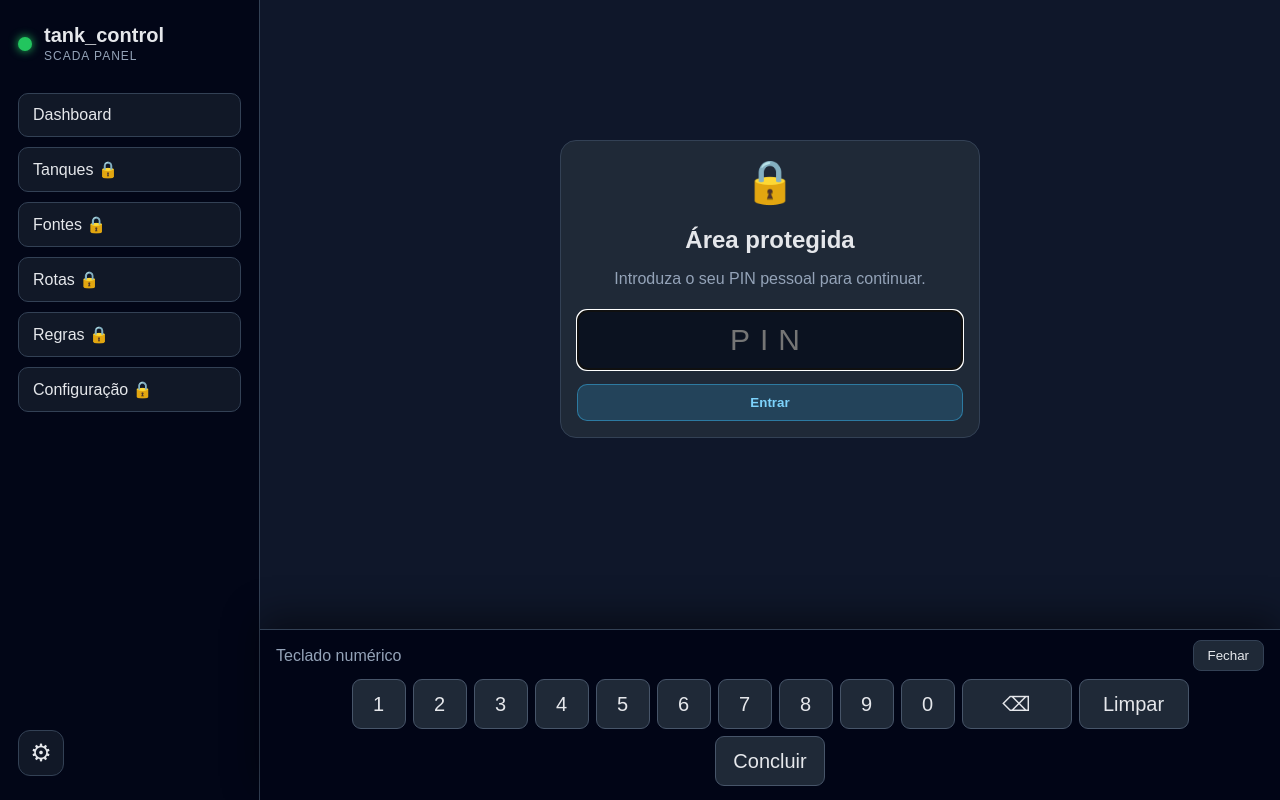
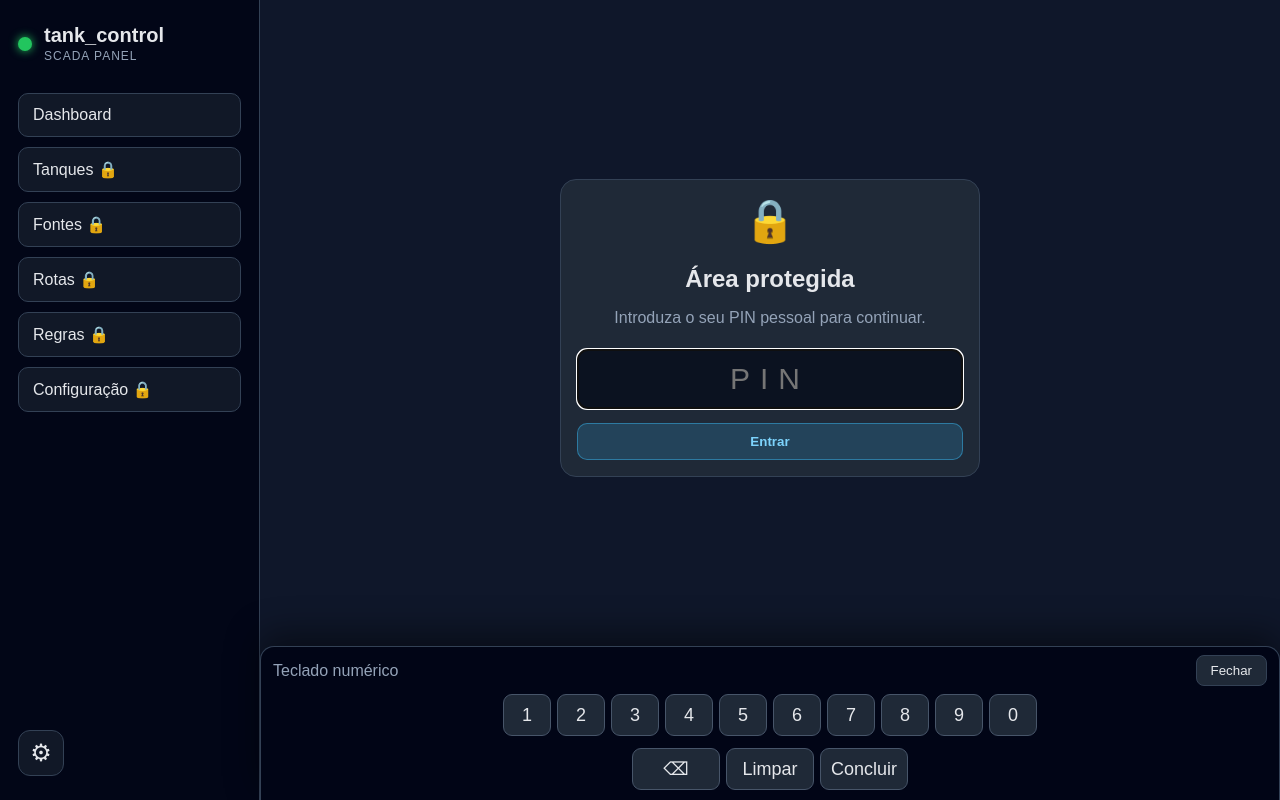
Before and after one commit to ViCor44/tank_control, a Flask app: page /login in a window 1280 px wide. Run offline with Flask 3, Linux system fonts and the light colour scheme.

Commit message:
fix: keep focused fields visible above keyboard

```diff
--- a/static/css/app.css
+++ b/static/css/app.css
@@ -76,16 +76,18 @@ body {
 .panel table th { color: var(--muted); }
 @media (max-width: 900px) { .security-grid { grid-template-columns: 1fr; } .user-row, .user-actions { align-items: stretch; flex-direction: column; } }
 
-.virtual-keyboard { position: fixed; z-index: 1000; left: 260px; right: 0; bottom: 0; padding: 10px 16px 14px; background: rgba(2,6,23,.98); border-top: 1px solid var(--line); box-shadow: 0 -12px 35px rgba(0,0,0,.45); }
+.virtual-keyboard { position: fixed; z-index: 1000; left: 260px; right: 0; bottom: 0; padding: 8px 12px 10px; background: rgba(2,6,23,.98); border: 1px solid var(--line); border-bottom: 0; border-radius: 14px 14px 0 0; box-shadow: 0 -12px 35px rgba(0,0,0,.45); }
 .virtual-keyboard[hidden] { display: none; }
 .keyboard-toolbar { display: flex; justify-content: space-between; align-items: center; gap: 12px; margin-bottom: 8px; color: var(--muted); }
 .keyboard-toolbar button { background: var(--panel-2); color: var(--text); border: 1px solid var(--line); border-radius: 8px; padding: 7px 14px; cursor: pointer; }
-.keyboard-keys { display: flex; flex-wrap: wrap; justify-content: center; gap: 7px; max-width: 920px; margin: 0 auto; }
-.keyboard-key { min-width: 54px; height: 50px; padding: 0 14px; border: 1px solid #475569; border-radius: 9px; background: var(--panel-2); color: var(--text); font-size: 20px; cursor: pointer; touch-action: manipulation; }
+.keyboard-keys { display: flex; flex-wrap: wrap; justify-content: center; gap: 6px; max-width: 760px; margin: 0 auto; }
+.keyboard-row-break { flex-basis: 100%; height: 0; }
+.keyboard-key { min-width: 48px; height: 42px; padding: 0 10px; border: 1px solid #475569; border-radius: 9px; background: var(--panel-2); color: var(--text); font-size: 18px; cursor: pointer; touch-action: manipulation; }
 .keyboard-key:active { background: rgba(56,189,248,.3); border-color: var(--blue); }
-.keyboard-key-wide { min-width: 110px; }
-.keyboard-key-space { flex: 0 1 330px; }
-body.keyboard-open .content { padding-bottom: 250px; }
+.keyboard-key-wide { min-width: 88px; }
+.keyboard-key-space { flex: 0 1 220px; }
+body.keyboard-open .content { padding-bottom: var(--keyboard-height, 280px); overflow-y: auto; }
+body.keyboard-open .auth-shell { min-height: max-content; padding: 20px 0; }
 @media (max-width: 700px) { .virtual-keyboard { left: 0; } .keyboard-key { min-width: 44px; height: 46px; padding: 0 9px; } }
 
 input,
--- a/templates/base.html
+++ b/templates/base.html
@@ -4,7 +4,7 @@
   <meta charset="utf-8">
   <meta name="viewport" content="width=device-width, initial-scale=1">
   <title>{% block title %}tank_control{% endblock %}</title>
-  <link rel="stylesheet" href="{{ url_for('static', filename='css/app.css', v='20260902-pin-no-popup') }}">
+  <link rel="stylesheet" href="{{ url_for('static', filename='css/app.css', v='20260902-keyboard-compact') }}">
 </head>
 <body>
   <aside class="sidebar">
@@ -113,8 +113,10 @@
     const label = document.getElementById("keyboard-label");
     let activeInput = null;
     let uppercase = false;
+    let accentMode = false;
 
-    const textRows = ["1234567890", "qwertyuiop", "asdfghjklç", "zxcvbnm", "áàâãéêíóôõú"];
+    const textRows = ["1234567890", "qwertyuiop", "asdfghjklç", "zxcvbnm"];
+    const accentRows = ["áàâãäéèêëí", "ìîïóòôõöúù", "ûüç"];
     const numericKeys = ["1", "2", "3", "4", "5", "6", "7", "8", "9", "0"];
 
     function eligible(element) {
@@ -144,23 +146,40 @@
       if (numeric) {
         numericKeys.forEach(key => keysElement.appendChild(keyButton(key)));
         if (activeInput.type === "number") keysElement.appendChild(keyButton(",", ","));
+        const numericBreak = document.createElement("span");
+        numericBreak.className = "keyboard-row-break";
+        keysElement.appendChild(numericBreak);
       } else {
-        textRows.forEach((row, index) => {
+        const rows = accentMode ? accentRows : textRows;
+        rows.forEach((row, index) => {
           [...row].forEach(key => keysElement.appendChild(keyButton(key, uppercase ? key.toUpperCase() : key)));
-          if (index < textRows.length - 1) keysElement.appendChild(document.createElement("span")).style.flexBasis = "100%";
+          if (index < rows.length - 1) {
+            const rowBreak = document.createElement("span");
+            rowBreak.className = "keyboard-row-break";
+            keysElement.appendChild(rowBreak);
+          }
         });
+        const controlBreak = document.createElement("span");
+        controlBreak.className = "keyboard-row-break";
+        keysElement.appendChild(controlBreak);
         keysElement.appendChild(keyButton("shift", uppercase ? "⇩ min" : "⇧ MAI", "keyboard-key-wide"));
+        keysElement.appendChild(keyButton("accents", accentMode ? "ABC" : "ÁÇ", "keyboard-key-wide"));
         keysElement.appendChild(keyButton(" ", "Espaço", "keyboard-key-space"));
         if (activeInput.tagName === "TEXTAREA") keysElement.appendChild(keyButton("\n", "Enter", "keyboard-key-wide"));
       }
       keysElement.appendChild(keyButton("backspace", "⌫", "keyboard-key-wide"));
       keysElement.appendChild(keyButton("clear", "Limpar", "keyboard-key-wide"));
       keysElement.appendChild(keyButton("done", "Concluir", "keyboard-key-wide"));
+      requestAnimationFrame(() => {
+        document.body.style.setProperty("--keyboard-height", `${keyboard.offsetHeight + 18}px`);
+        if (activeInput) activeInput.scrollIntoView({behavior: "smooth", block: "center"});
+      });
     }
 
     function open(element) {
       activeInput = element;
       uppercase = false;
+      accentMode = false;
       keyboard.hidden = false;
       document.body.classList.add("keyboard-open");
       render();
@@ -203,6 +222,7 @@
       if (key === "done") return close();
       if (key === "clear") { activeInput.value = ""; activeInput.dispatchEvent(new Event("input", {bubbles: true})); return; }
       if (key === "shift") { uppercase = !uppercase; render(); return; }
+      if (key === "accents") { accentMode = !accentMode; render(); return; }
       if (key === "backspace") {
         if (activeInput.type === "number") {
           activeInput.value = activeInput.value.slice(0, -1);
```
